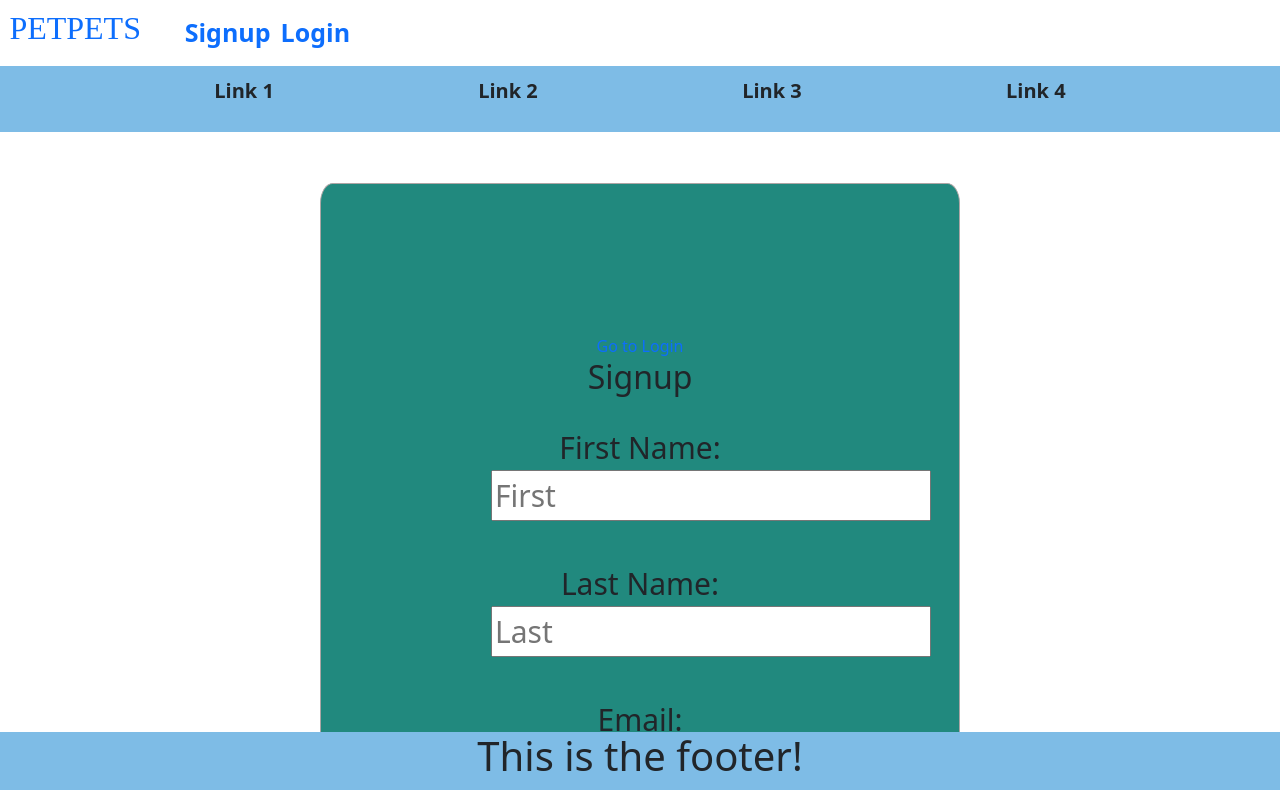
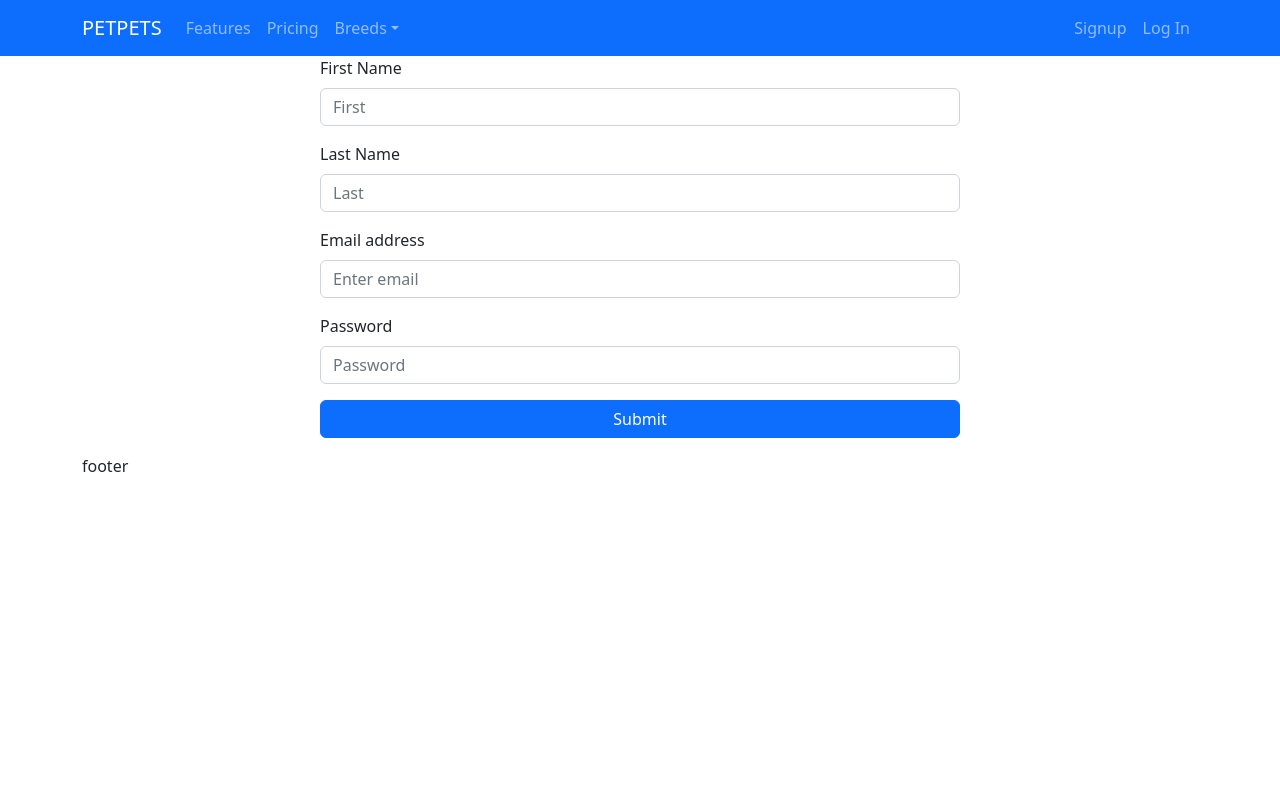
Before and after one commit to Joelhiguera/petpets, a React (Create React App) app in the folder client/: page /signup in a window 1280 px wide. Shown: the top 790 px of the page. Built offline with nearby package versions, Linux system fonts and the light colour scheme.

Commit message:
bootstrap changes to files

```diff
--- a/client/package.json
+++ b/client/package.json
@@ -5,12 +5,15 @@
   "proxy": "http://localhost:3001/",
   "dependencies": {
     "@apollo/client": "^3.6.9",
+    "@mui/icons-material": "^5.10.6",
     "@testing-library/jest-dom": "^5.16.5",
     "@testing-library/react": "^13.4.0",
     "@testing-library/user-event": "^13.5.0",
     "bootstrap": "^5.2.1",
     "graphql": "^16.6.0",
+    "install": "^0.13.0",
     "jwt-decode": "^2.2.0",
+    "npm": "^8.19.2",
     "react": "^18.2.0",
     "react-bootstrap": "^2.5.0",
     "react-dom": "^18.2.0",
--- a/client/src/App.js
+++ b/client/src/App.js
@@ -42,7 +42,7 @@ function App() {
       <Router>
         <div>
           <Header />
-            <Nav />
+
             <Routes>
               <Route
                 path="/"
--- a/client/src/components/Footer/index.js
+++ b/client/src/components/Footer/index.js
@@ -1,8 +1,19 @@
 import React from 'react'
+import Button from 'react-bootstrap/Button';
+import Card from 'react-bootstrap/Card'
+import Container from 'react-bootstrap/Container'
+import Row from 'react-bootstrap/Row';
+import Col from 'react-bootstrap/Col'
 
 function Footer() {
   return (
-    <h1 className='footer'>This is the footer!</h1>
+    <Container>
+      <Row>
+        <Col className='text=center py-3'>
+          footer
+        </Col>
+      </Row>
+    </Container>
   )
 }
 
--- a/client/src/components/Header/index.js
+++ b/client/src/components/Header/index.js
@@ -3,6 +3,12 @@ import { Link } from "react-router-dom";
 import Auth from "../../utils/auth";
 // import { LOGGED_IN_USER } from '../../utils/queries'
 // import { useQuery } from '@apollo/client'
+import Container from 'react-bootstrap/Container';
+import Nav from 'react-bootstrap/Nav';
+import Navbar from 'react-bootstrap/Navbar';
+import NavDropdown from 'react-bootstrap/NavDropdown';
+import "bootstrap/dist/css/bootstrap.min.css"
+
 
 
 
@@ -15,54 +21,94 @@ function Header() {
   function showNavigation() {
     if (Auth.loggedIn()) {
       return(
-        <div className="headerContainer">
-        <h2 className="logo">
-          <Link to="/">
-            PETPETS
+        <Navbar collapseOnSelect expand="lg" bg="primary" variant="dark">
+        <Container>
+          <Link to='/'>
+            <Navbar.Brand href="#home">PETPETS</Navbar.Brand>
           </Link>
-        </h2>
-      <ul className="navbarUl">
-        <li className="navbarLi">
-            <a href="/" onClick={() => Auth.logout()}>
-              Logout
-            </a>
-        </li>
-        <li className="navbarLi">
-          <Link to="/Profile">
-            profile
+          <Navbar.Toggle aria-controls="responsive-navbar-nav" />
+          <Navbar.Collapse id="responsive-navbar-nav">
+            <Nav className="me-auto">
+              <Nav.Link href="#features">Features</Nav.Link>
+              <Nav.Link href="#pricing">Pricing</Nav.Link>
+              <NavDropdown title="Breeds" id="collasible-nav-dropdown">
+                <NavDropdown.Item href="#action/3.1">Dogs</NavDropdown.Item>
+                <NavDropdown.Item href="#action/3.2">
+                  Cats
+                </NavDropdown.Item>
+                <NavDropdown.Item href="#action/3.3">Other</NavDropdown.Item>
+
+              </NavDropdown>
+            </Nav>
+            <Nav>
+
+
+                <Nav.Link onClick={() => Auth.logout()} href="/" >Log Out</Nav.Link>
+
+                <Nav.Link href="/profile">Profile</Nav.Link>
+            </Nav>
+          </Navbar.Collapse>
+        </Container>
+      </Navbar>
+
+
+      //   <div className="headerContainer">
+      //   <h2 className="logo">
+      //     <Link to="/">
+      //       PETPETS
+      //     </Link>
+      //   </h2>
+      // <ul className="navbarUl">
+      //   <li className="navbarLi">
+      //       <a href="/" onClick={() => Auth.logout()}>
+      //         Logout
+      //       </a>
+      //   </li>
+      //   <li className="navbarLi">
+      //     <Link to="/Profile">
+      //       profile
+      //     </Link>
+      //   </li>
+      // </ul>
+      // </div>
+      );
+    }
+    else {
+      return (
+        <Navbar collapseOnSelect expand="lg" bg="primary" variant="dark">
+        <Container>
+          <Link to='/'>
+            <Navbar.Brand href="#home">PETPETS</Navbar.Brand>
           </Link>
-        </li>
-      </ul>
-      </div>
-      );
-    } else {
-      return (
-        <div className="headerContainer">
-          <h2 className="logo">
-            <Link to="/">
-              PETPETS
-            </Link>
-          </h2>
-        <ul className="navbarUl">
-          <li className="navbarLi">
-            <Link to="/signup">
-              Signup
-            </Link>
-          </li>
-          <li className="navbarLi">
-            <Link to="/login">
-              Login
-            </Link>
-          </li>
+          <Navbar.Toggle aria-controls="responsive-navbar-nav" />
+          <Navbar.Collapse id="responsive-navbar-nav">
+            <Nav className="me-auto">
+              <Nav.Link href="#features">Features</Nav.Link>
+              <Nav.Link href="#pricing">Pricing</Nav.Link>
+              <NavDropdown title="Breeds" id="collasible-nav-dropdown">
+                <NavDropdown.Item href="#action/3.1">Dogs</NavDropdown.Item>
+                <NavDropdown.Item href="#action/3.2">
+                  Cats
+                </NavDropdown.Item>
+                <NavDropdown.Item href="#action/3.3">Other</NavDropdown.Item>
 
-        </ul>
-        </div>
+              </NavDropdown>
+            </Nav>
+            <Nav>
+
+                <Nav.Link href="/signup" >Signup</Nav.Link>
+
+                <Nav.Link href="/login">Log In</Nav.Link>
+            </Nav>
+          </Navbar.Collapse>
+        </Container>
+      </Navbar>
       );
     }
   }
 
     return (
-      <div className="headerContainer">
+      <div className="">
         {showNavigation()}
       </div>
     )
--- a/client/src/index.css
+++ b/client/src/index.css
@@ -7,6 +7,8 @@
 body {
   font-family: 'Open Sans', sans-serif;
 }
+
+
 
 .headerContainer {
   margin: 0%;
--- a/client/src/pages/Login.js
+++ b/client/src/pages/Login.js
@@ -3,6 +3,8 @@ import { useMutation } from '@apollo/client';
 import { Link } from 'react-router-dom';
 import { LOGIN } from '../utils/mutations'
 import Auth from '../utils/auth';
+import Button from 'react-bootstrap/Button'
+import Form from 'react-bootstrap/Form'
 
 function Login(props) {
   const [formState, setFormState] = useState({ email: '', password: '' });
@@ -30,41 +32,63 @@ function Login(props) {
   };
 
   return (
-    <div className='signUp'>
-      <Link to ="/signup">Go to Signup</Link>
+    <Form onSubmit={handleFormSubmit}>
+      <Form.Group className="mx-auto my-5 mb-3" style={{width: "50%"}} controlId="formBasicEmail">
+        <Form.Label className='font-weight-bold' htmlFor='email'>Email address</Form.Label>
+        <Form.Control id='email' type="email" name='email' placeholder="Enter email" onChange={handleChange} />
+        <Form.Text className="text-muted">
+          We'll never share your email with anyone else.
+        </Form.Text>
+      </Form.Group>
 
-      <h2>Login</h2>
-      <form onSubmit={handleFormSubmit}>
-        <div className='formEntry'>
-          <label htmlFor='email'>Email address:</label>
-          <input
-            placeholder='youremail@test.com'
-            name='email'
-            type='email'
-            id='email'
-            onChange={handleChange}
-            />
-        </div>
-        <div className='formEntry'>
-          <label htmlFor='pwd'>password:</label>
-          <input
-          placeholder='*******'
-          name='password'
-          type='password'
-          id='pwd'
-          onChange={handleChange}
-          />
-        </div>
-        {error ? (
-          <div>
-            <p className=''>The provided credentials are incorrect</p>
-          </div>
-        ) : null}
-        <div className='formEntry'>
-          <button type='submit'>Submit</button>
-        </div>
-      </form>
-    </div>
+      <Form.Group className="mx-auto mb-3" style={{width: "50%"}} controlId="formBasicPassword">
+        <Form.Label className='font-weight-bold' htmlFor='pwd'>Password</Form.Label>
+        <Form.Control id='pwd' name='password' type="password" placeholder="Password" onChange={handleChange} />
+      </Form.Group>
+      {error ? (
+        <Form.Text className="text-muted">
+        The provided credentials are incorrect.
+      </Form.Text>
+      ): null}
+      <Button className="d-block mx-auto" style={{width: "50%"}} variant="primary" type="submit">
+        Submit
+      </Button>
+    </Form>
+    // <div className='signUp'>
+    //   <Link to ="/signup">Go to Signup</Link>
+
+    //   <h2>Login</h2>
+    //   <form onSubmit={handleFormSubmit}>
+    //     <div className='formEntry'>
+    //       <label htmlFor='email'>Email address:</label>
+    //       <input
+    //         placeholder='youremail@test.com'
+    //         name='email'
+    //         type='email'
+    //         id='email'
+    //         onChange={handleChange}
+    //         />
+    //     </div>
+    //     <div className='formEntry'>
+    //       <label htmlFor='pwd'>password:</label>
+    //       <input
+    //       placeholder='*******'
+    //       name='password'
+    //       type='password'
+    //       id='pwd'
+    //       onChange={handleChange}
+    //       />
+    //     </div>
+    //     {error ? (
+    //       <div>
+    //         <p className=''>The provided credentials are incorrect</p>
+    //       </div>
+    //     ) : null}
+    //     <div className='formEntry'>
+    //       <button type='submit'>Submit</button>
+    //     </div>
+    //   </form>
+    // </div>
   );
 
 
--- a/client/src/pages/Signup.js
+++ b/client/src/pages/Signup.js
@@ -36,56 +36,82 @@ function Signup(props) {
   };
 
   return(
-    <div className='signUp'>
-      <Link to = "/login"> Go to Login</Link>
+    <Form onSubmit={handleFormSubmit}>
+    <Form.Group className="mx-auto mb-3" style={{width: "50%"}} controlId="firstName">
+      <Form.Label className='font-weight-bold' htmlFor='firstName'>First Name</Form.Label>
+      <Form.Control  type="firstName" name='firstName' placeholder="First" onChange={handleChange} />
+    </Form.Group>
 
-      <h2>Signup</h2>
-      <form onSubmit={handleFormSubmit}>
-        <div className='formEntry'>
-          <label htmlFor='firstName'>First Name:</label>
-          <input
-            placeholder='First'
-            name='firstName'
-            type='firstName'
-            id='firstName'
-            onChange={handleChange}
-            />
-        </div>
-        <div className='formEntry'>
-          <label htmlFor='lastName'>Last Name:</label>
-          <input
-            placeholder='Last'
-            name='lastName'
-            type='lastName'
-            id='lastName'
-            onChange={handleChange}
-            />
-        </div>
-        <div className='formEntry'>
-          <label htmlFor='email'>Email:</label>
-          <input
-             placeholder='youremail@test.com'
-             name='email'
-             type='email'
-             id='email'
-             onChange={handleChange}
-             />
-        </div>
-        <div className='formEntry'>
-          <label htmlFor='pwd'>Password:</label>
-          <input
-            placeholder='********'
-            name='password'
-            type='password'
-            id='pwd'
-            onChange={handleChange}
-            />
-        </div>
-        <div className='formEntry'>
-          <button type='submit'>Submit</button>
-        </div>
-      </form>
-    </div>
+    <Form.Group className="mx-auto mb-3" style={{width: "50%"}} controlId="lastName">
+      <Form.Label className='font-weight-bold' htmlFor='lastName'>Last Name</Form.Label>
+      <Form.Control  type="lastName" name='lastName' placeholder="Last" onChange={handleChange} />
+    </Form.Group>
+
+    <Form.Group className="mx-auto mb-3" style={{width: "50%"}} controlId="email">
+        <Form.Label className='font-weight-bold' htmlFor='email'>Email address</Form.Label>
+        <Form.Control type="email" name='email' placeholder="Enter email" onChange={handleChange} />
+      </Form.Group>
+
+      <Form.Group className="mx-auto mb-3" style={{width: "50%"}} controlId="pwd">
+        <Form.Label className='font-weight-bold' htmlFor='pwd'>Password</Form.Label>
+        <Form.Control name='password' type="password" placeholder="Password" onChange={handleChange} />
+      </Form.Group>
+
+      <Button className="d-block mx-auto" style={{width: "50%"}} variant="primary" type="submit">
+      Submit
+      </Button>
+  </Form>
+
+    // <div className='signUp'>
+    //   <Link to = "/login"> Go to Login</Link>
+
+    //   <h2>Signup</h2>
+    //   <form onSubmit={handleFormSubmit}>
+    //     <div className='formEntry'>
+    //       <label htmlFor='firstName'>First Name:</label>
+    //       <input
+    //         placeholder='First'
+    //         name='firstName'
+    //         type='firstName'
+    //         id='firstName'
+    //         onChange={handleChange}
+    //         />
+    //     </div>
+    //     <div className='formEntry'>
+    //       <label htmlFor='lastName'>Last Name:</label>
+    //       <input
+    //         placeholder='Last'
+    //         name='lastName'
+    //         type='lastName'
+    //         id='lastName'
+    //         onChange={handleChange}
+    //         />
+    //     </div>
+    //     <div className='formEntry'>
+    //       <label htmlFor='email'>Email:</label>
+    //       <input
+    //          placeholder='youremail@test.com'
+    //          name='email'
+    //          type='email'
+    //          id='email'
+    //          onChange={handleChange}
+    //          />
+    //     </div>
+    //     <div className='formEntry'>
+    //       <label htmlFor='pwd'>Password:</label>
+    //       <input
+    //         placeholder='********'
+    //         name='password'
+    //         type='password'
+    //         id='pwd'
+    //         onChange={handleChange}
+    //         />
+    //     </div>
+    //     <div className='formEntry'>
+    //       <button type='submit'>Submit</button>
+    //     </div>
+    //   </form>
+    // </div>
   );
 }
 
```
Also changed, not shown: 1 other file (tests, documents, lock files or other folders).
